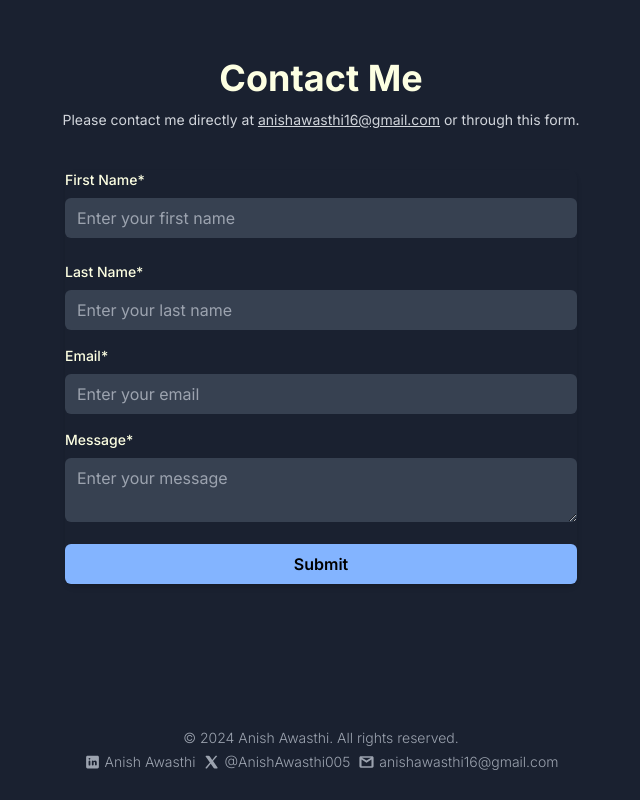
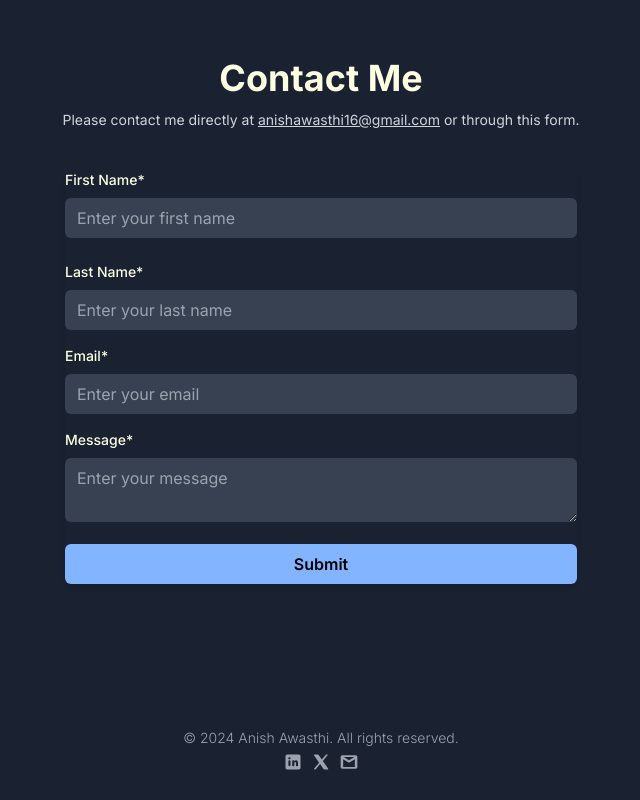
Before and after one commit to anish3333/portfolio, a Next.js app: page / in a window 1280 px wide. Shown: the part 1529-2329 px from the top of the page, without its empty margins (319-959 px from the left). Built offline with nearby package versions, Linux system fonts and the light colour scheme.

Commit message:
made footer better

```diff
--- a/src/components/Footer.tsx
+++ b/src/components/Footer.tsx
@@ -1,9 +1,10 @@
 import Image from "next/image";
 import React from "react";
 import { SocialLinks } from "@/constants/social";
+
 const Footer = () => {
   return (
-    <div className="text-center flex flex-col justify-between text-sm text-gray-400 font-light">
+    <div className="text-center flex flex-col mx-auto justify-between text-sm text-gray-400 font-light">
       <div className="mb-1">
         © 2024 Anish Awasthi. All rights reserved.
       </div>
@@ -15,16 +16,16 @@ const Footer = () => {
               key={s.name}
               target="_blank"
               href={s.link}
+              className="transition-transform transform hover:scale-125"
             >
-            <div className="flex gap-1">
-              <Image src={s.icon} alt={s.name} width={17} height={17}/>
-              <p>{s.username}</p>
-            </div>
+              <div className="flex gap-2 items-center">
+                <Image src={s.icon} alt={s.name} width={20} height={20} />
+                {/* <p>{s.username}</p> */}
+              </div>
             </a>
           );
         })}
       </div>
-
     </div>
   );
 };
```
